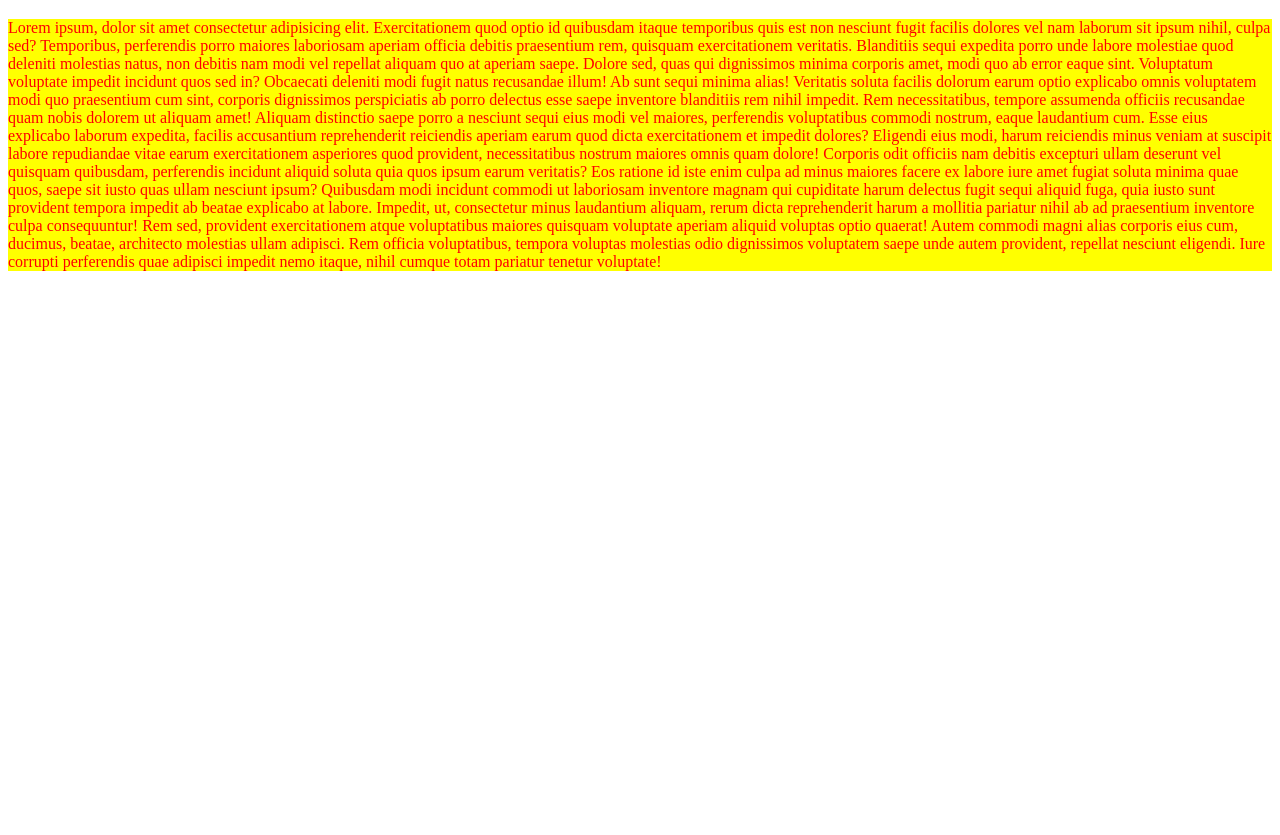
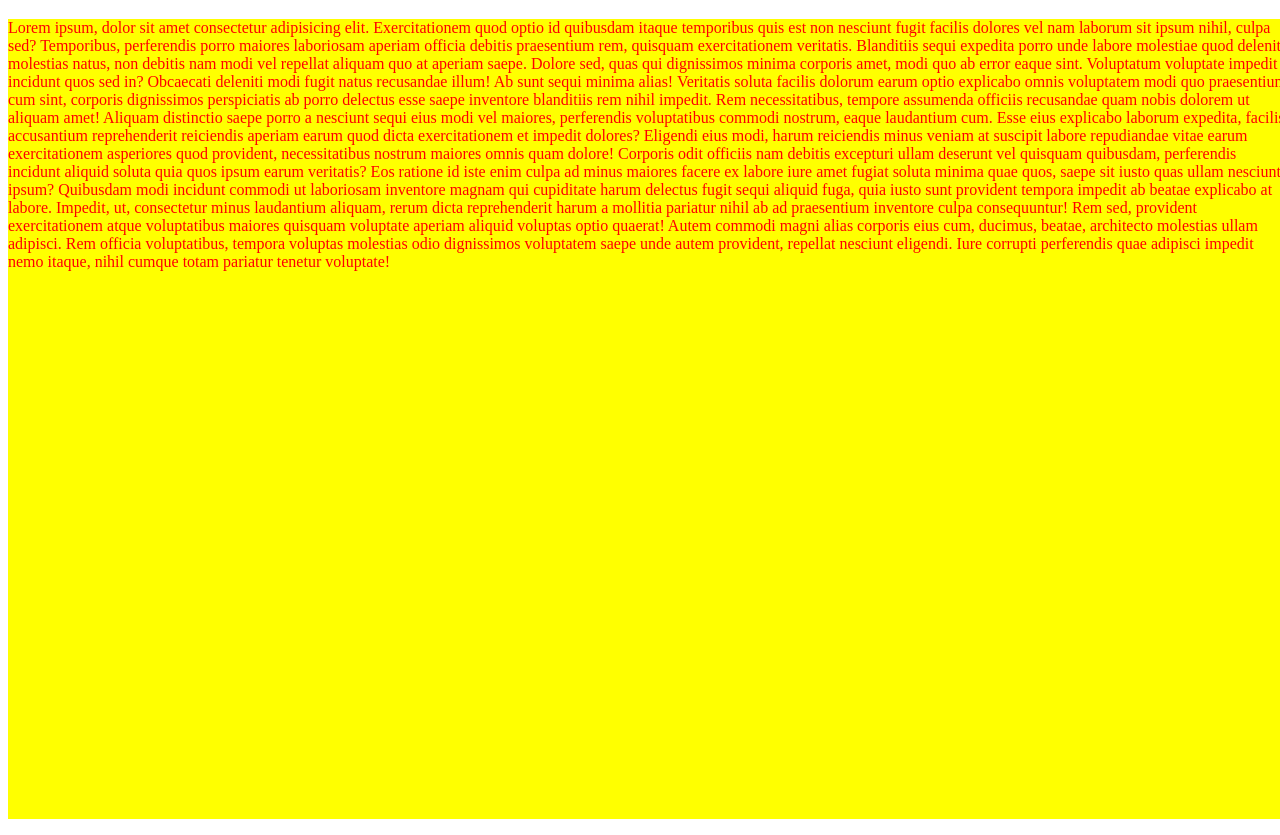
Before and after one commit to chetanvamsi/WebDevelopment, a plain HTML site: page CSS Basic/background.html in a window 1280 px wide. Shown: the part 61-896 px from the top of the page. Before the commit the page ends 800 px from the top, so only its background shows below. Drawn offline with Linux system fonts and the light colour scheme.

Commit message:
Auto update 2026-11-28 23:55:03

```diff
--- a/CSS Basic/background.html
+++ b/CSS Basic/background.html
@@ -8,7 +8,8 @@
         p{
             background-color: yellow;
             color: red;
-            height
+            height: 100vh;
+            width: 100vw;
         }
     </style>
 </head>
```
